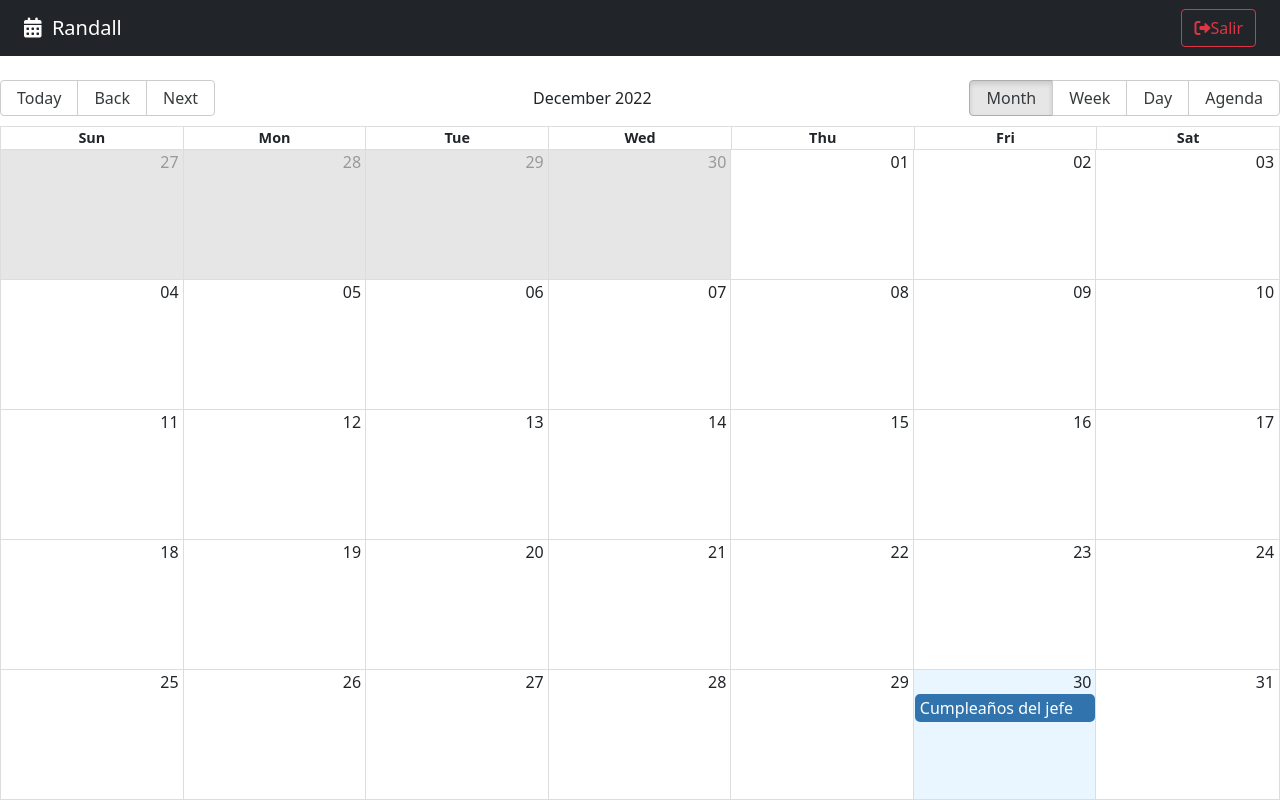
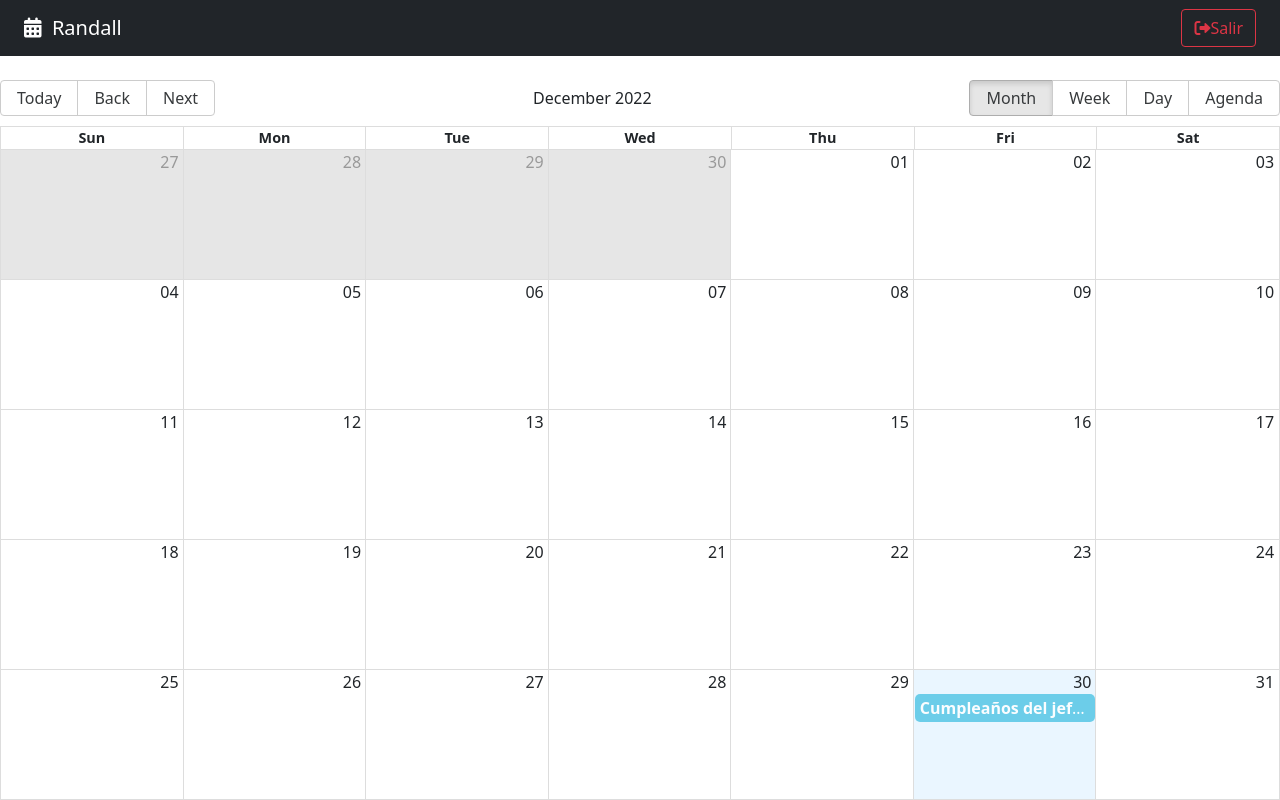
Before and after one commit to iRaxcoder/My-calendar-client, a React (Vite) app: page / in a window 1280 px wide. Built offline with nearby package versions, Linux system fonts and the light colour scheme.

Commit message:
feat: add events to calendar

```diff
--- /dev/null
+++ b/src/calendar/components/CalendarEvent.jsx
@@ -0,0 +1,9 @@
+export const CalendarEvent = ({ event }) => {
+  const { title, user } = event;
+  return (
+    <>
+      <strong>{title}</strong>
+      <span> - {user.name}</span>
+    </>
+  );
+};
--- a/src/calendar/index.js
+++ b/src/calendar/index.js
@@ -1,2 +1,3 @@
 export * from "./pages/CalendarPage";
 export * from "./components/Navbar";
+export * from "./components/CalendarEvent";
--- a/src/calendar/pages/CalendarPage.jsx
+++ b/src/calendar/pages/CalendarPage.jsx
@@ -1,20 +1,8 @@
-import { Navbar } from "../";
-import { Calendar, dateFnsLocalizer } from "react-big-calendar";
+import { CalendarEvent, Navbar } from "../";
+import { Calendar } from "react-big-calendar";
 import "react-big-calendar/lib/css/react-big-calendar.css";
-import enUS from "date-fns/locale/en-US";
-import { addHours, parse, startOfWeek, getDay, format } from "date-fns";
-
-const locales = {
-  "en-US": enUS,
-};
-
-const localizer = dateFnsLocalizer({
-  format,
-  parse,
-  startOfWeek,
-  getDay,
-  locales,
-});
+import { addHours } from "date-fns";
+import { localizer } from "../../helpers";
 
 const events = [
   {
@@ -31,6 +19,22 @@ const events = [
 ];
 
 export const CalendarPage = () => {
+  const eventStyleGetter = (event, start, end, isSelected) => {
+    const style = {
+      backgroundColor: "#4DC4E4",
+      opacity: 0.8,
+      color: "white",
+    };
+
+    return { style };
+  };
+
+  const onDoubleClick = (event) => {};
+
+  const onSelect = (event) => {};
+
+  const onViewChanged = (event) => {};
+
   return (
     <>
       <Navbar />
@@ -40,6 +44,10 @@ export const CalendarPage = () => {
         startAccessor="start"
         endAccessor="end"
         style={{ height: "calc(100vh - 80px)" }}
+        eventPropGetter={eventStyleGetter}
+        components={{ event: CalendarEvent }}
+        onDoubleClickEvent={onDoubleClick}
+        onSelectEvent={onSelect}
       />
     </>
   );
--- /dev/null
+++ b/src/helpers/calendarLocalizer.js
@@ -0,0 +1,15 @@
+import enUS from "date-fns/locale/en-US";
+import { parse, startOfWeek, getDay, format } from "date-fns";
+import { dateFnsLocalizer } from "react-big-calendar";
+
+const locales = {
+  "en-US": enUS,
+};
+
+export const localizer = dateFnsLocalizer({
+  format,
+  parse,
+  startOfWeek,
+  getDay,
+  locales,
+});
--- /dev/null
+++ b/src/helpers/index.js
@@ -0,0 +1 @@
+export * from "./calendarLocalizer";
```
Also changed, not shown: vercel.json (added).
